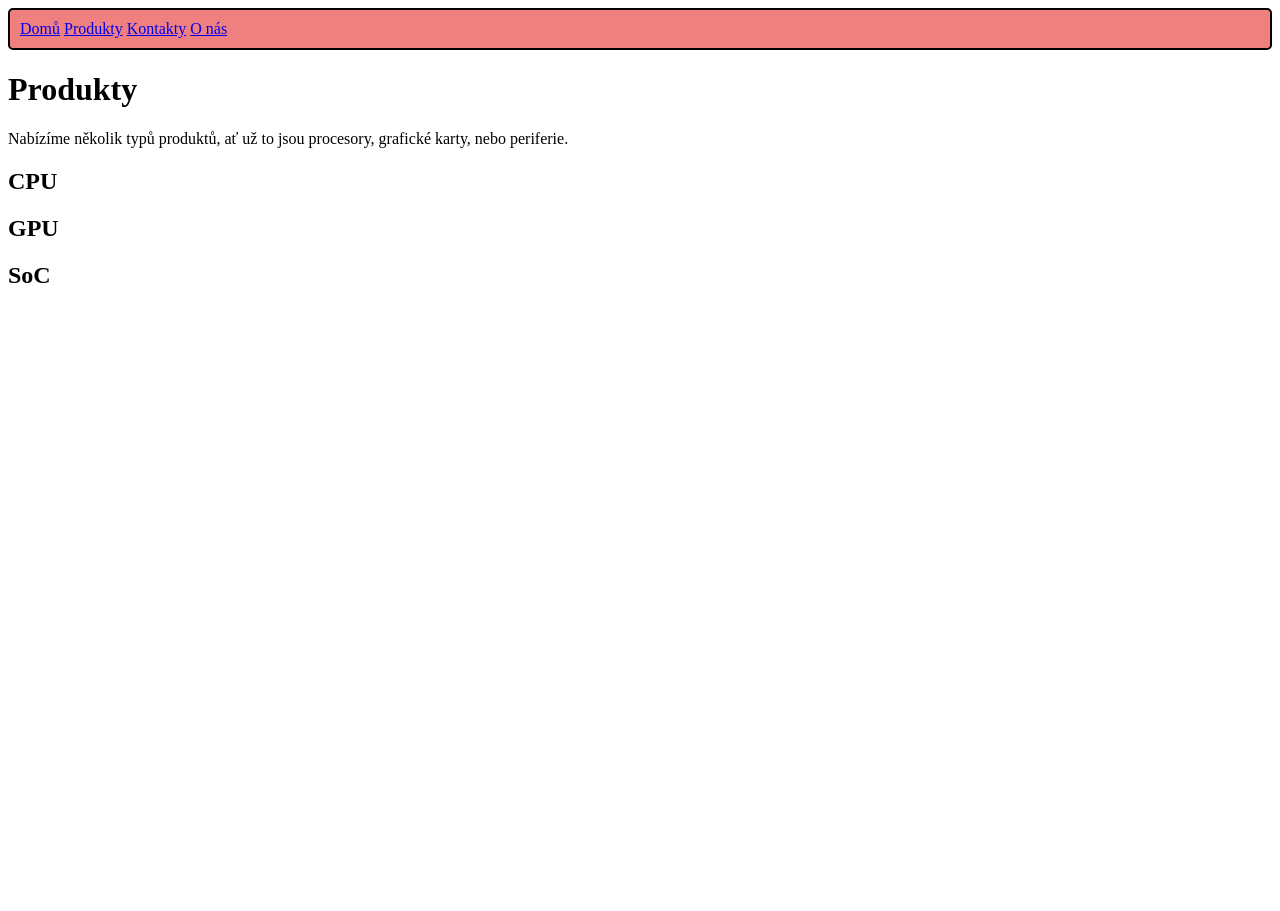
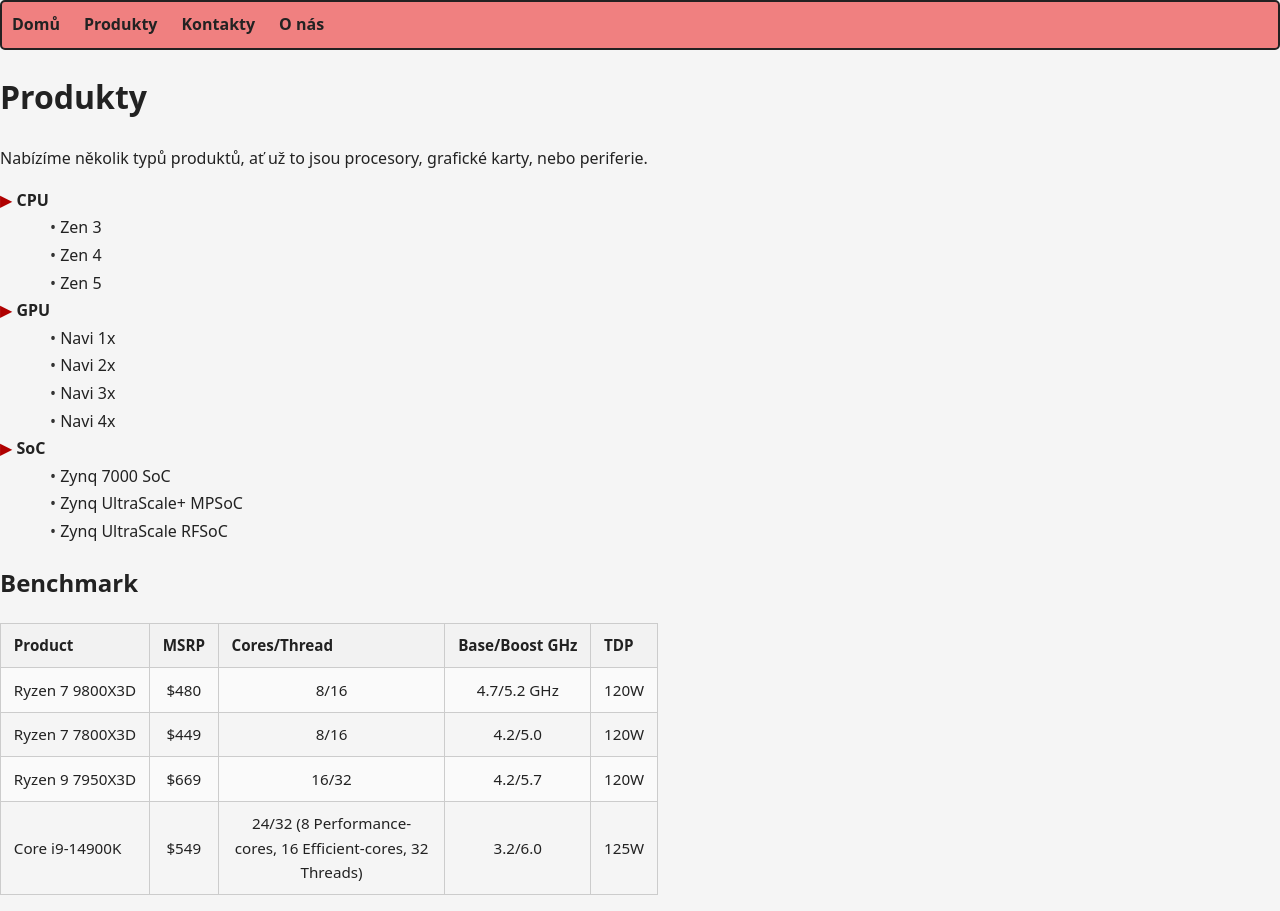
Before and after one commit to dolniaciiik/amdfanclubweb, a plain HTML site: page produkty.html in a window 1280 px wide. Before the commit the page ends 800 px from the top, so only its background shows below. Drawn offline with Linux system fonts and the light colour scheme.

Commit message:
nejakej progres taky

```diff
--- a/produkty.html
+++ b/produkty.html
@@ -17,8 +17,67 @@
     </header>
     <h1>Produkty</h1>
     Nabízíme několik typů produktů, ať už to jsou procesory, grafické karty, nebo periferie.
-    <h2>CPU</h2>
-    <h2>GPU</h2>
-    <h2>SoC</h2>
+    <ul>
+        <li class="top"><b>CPU</b>
+        <ul>
+            <li>Zen 3</li>
+            <li>Zen 4</li>
+            <li>Zen 5</li>
+        </ul>
+        </li>
+        <li class="top"><b>GPU</b>
+        <ul>
+            <li>Navi 1x</li>
+            <li>Navi 2x</li>
+            <li>Navi 3x</li>
+            <li>Navi 4x</li>
+        </ul>
+        </li>
+        <li class="top"><b>SoC</b>
+        <ul>
+            <li>Zynq 7000 SoC</li>
+            <li>Zynq UltraScale+ MPSoC</li>
+            <li>Zynq UltraScale RFSoC</li>
+        </ul>
+        </li>
+    </ul>
+    <h2>Benchmark</h2>
+    <table>
+        <tr>
+            <th>Product</th>
+            <th>MSRP</th>
+            <th>Cores/Thread</th>
+            <th>Base/Boost GHz</th>
+            <th>TDP</th>
+        </tr>
+        <tr>
+            <td>Ryzen 7 9800X3D</td>
+            <td>$480</td>
+            <td>8/16</td>
+            <td>4.7/5.2 GHz</td>
+            <td>120W</td>
+        </tr>
+         <tr>
+            <td>Ryzen 7 7800X3D</td>
+            <td>$449</td>
+            <td>8/16</td>
+            <td>4.2/5.0</td>
+            <td>120W</td>
+        </tr>
+         <tr>
+            <td>Ryzen 9 7950X3D</td>
+            <td>$669</td>
+            <td>16/32</td>
+            <td>4.2/5.7</td>
+            <td>120W</td>
+        </tr>
+         <tr>
+            <td>Core i9-14900K</td>
+            <td>$549</td>
+            <td>24/32 (8 Performance-cores, 16 Efficient-cores, 32 Threads)</td>
+            <td>3.2/6.0</td>
+            <td>125W</td>
+        </tr>
+    </table>
 </body>
 </html>
--- a/styles.css
+++ b/styles.css
@@ -1,14 +1,3 @@
-table, th, td {
-  border: 1px solid black;
-  border-collapse: collapse;
-  table-layout: fixed;
-  width: 200px
-}
-
-th, td {
-    padding: 10px
-}
-
 div {
     word-break: break-word
 }
@@ -29,5 +18,132 @@ header {
 }
 
 img {
-  width: 100%
+  width: 300px;
+  height: 300px;
 }
+
+body {
+    font-family: system-ui, Arial, sans-serif;
+    background-color: #f5f5f5;
+    color: #222;
+    line-height: 1.6;
+    margin: 0;
+}
+
+nav {
+    display: flex;
+    gap: 1.5rem;
+}
+
+nav a {
+    text-decoration: none;
+    color: #222;
+    font-weight: 600;
+}
+
+nav a:hover {
+    text-decoration: underline;
+}
+
+article {
+    max-width: 900px;
+    margin: 2rem auto;
+    padding: 1.5rem;
+    background-color: white;
+    border-radius: 8px;
+    border: 1px solid #ddd;
+}
+
+h1 {
+    margin-bottom: 1.5rem;
+}
+
+section {
+    margin-bottom: 2rem;
+    white-space : normal;
+}
+
+section h2 {
+    margin-bottom: 0.5rem;
+    color: #b00000;
+}
+
+article p {
+    background-color: lightgrey;
+    border: 0;
+    width: 400px;
+    padding: 8px;
+    margin: 0.5rem 0;
+}
+
+article img {
+    display: block;
+    margin: 1rem auto;
+}
+
+article iframe {
+    width: 100%;
+    max-width: 100%;
+    height: 400px;
+    border-radius: 6px;
+    margin-top: 1rem;
+}
+
+table {
+    width: auto;
+    border-collapse: collapse;
+    margin: 1rem 0;
+    font-size: 0.95rem;
+}
+
+th {
+    background-color: #f2f2f2;
+    font-weight: 600;
+    text-align: left;
+}
+
+td {
+  max-width: 200px;
+  word-break: break-word;
+  white-space: normal;
+}
+
+th, td {
+    border: 1px solid #ccc;
+    padding: 0.6rem 0.8rem;
+}
+
+tbody tr:nth-child(even) {
+    background-color: #fafafa;
+}
+
+td:nth-child(2),
+td:nth-child(3),
+td:nth-child(4),
+td:nth-child(5) {
+    text-align: center;
+}
+
+ul {
+    list-style: none;
+    padding-left: 0;
+}
+
+li {
+    margin: 2px 0;
+}
+
+
+li > ul {
+    margin-left: 50px;
+}
+
+li.top::before {
+    content: "▶ ";
+    color: #b00000;
+}
+
+li > ul li::before {
+    content: "• ";
+    color: #333;
+}
```
Also changed, not shown: index.html (+2 -2 lines), kontakty.html (+31 -9 lines), 1 other file.
